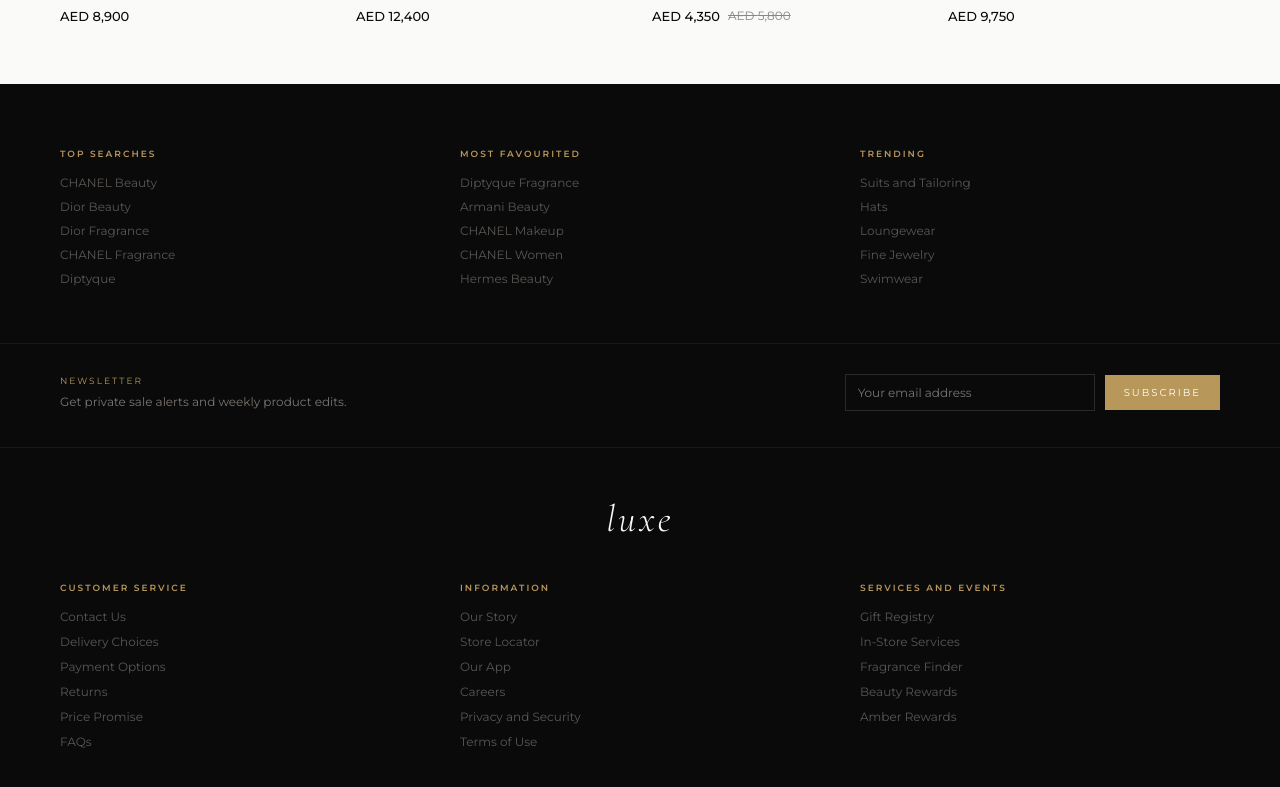
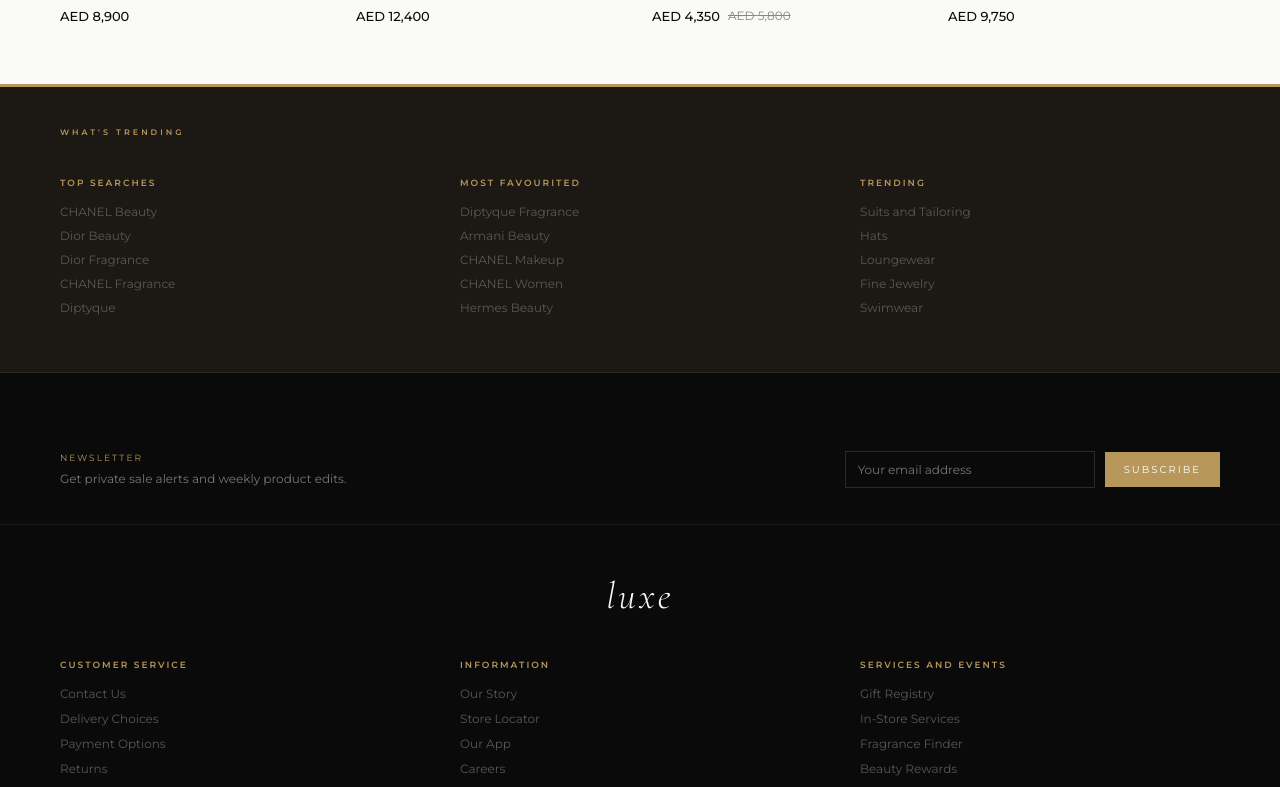
Before and after one commit to PaulAndre0809/luxe-responsive-website, a React (Vite) app: page /product/1 in a window 1280 px wide. Shown: the part 1685-2472 px from the top of the page. Built offline with nearby package versions, Linux system fonts and the light colour scheme.

Commit message:
Distinguish trending section from footer; scroll to top on product detail

```diff
--- a/src/components/Footer.tsx
+++ b/src/components/Footer.tsx
@@ -86,10 +86,14 @@
   }
 
   return (
-    <footer style={{ background: '#0a0a0a', color: '#fafaf8', paddingTop: '64px' }}>
+    <footer style={{ color: '#fafaf8' }}>
 
-      {/* Top trending */}
-      <div style={{ padding: '0 60px 48px', borderBottom: '1px solid #1a1a1a', display: 'grid', gridTemplateColumns: 'repeat(3,1fr)', gap: '40px' }}>
+      {/* Top trending — distinct warm charcoal section */}
+      <div style={{ background: '#1c1915', borderTop: '3px solid #b8975a', paddingTop: '40px' }}>
+        <div style={{ padding: '0 60px 12px' }}>
+          <p style={{ fontFamily: 'Montserrat, sans-serif', fontSize: '8px', fontWeight: 600, letterSpacing: '3px', textTransform: 'uppercase', color: '#b8975a', marginBottom: '28px' }}>What's Trending</p>
+        </div>
+        <div style={{ padding: '0 60px 48px', borderBottom: '1px solid #2e2a25', display: 'grid', gridTemplateColumns: 'repeat(3,1fr)', gap: '40px' }}>
         {trendingColumns.map(col => (
           <div key={col.title}>
             <p style={{ fontFamily: 'Montserrat, sans-serif', fontSize: '9px', fontWeight: 600, letterSpacing: '2px', textTransform: 'uppercase', color: '#b8975a', marginBottom: '16px' }}>{col.title}</p>
@@ -101,7 +105,11 @@
             ))}
           </div>
         ))}
+        </div>
       </div>
+
+      {/* Main footer — pure black */}
+      <div style={{ background: '#0a0a0a', paddingTop: '48px' }}>
 
       {/* Newsletter */}
       <div style={{ borderBottom: '1px solid #1a1a1a', padding: '30px 60px 36px', display: 'flex', justifyContent: 'space-between', alignItems: 'center', gap: '20px', flexWrap: 'wrap' }}>
@@ -167,6 +175,8 @@
           ))}
         </div>
       </div>
+
+      </div>
     </footer>
   )
 }
--- a/src/pages/ProductDetail.tsx
+++ b/src/pages/ProductDetail.tsx
@@ -17,6 +17,10 @@
   const [wishlisted, setWishlisted] = useState(false)
   const [sizeError, setSizeError] = useState(false)
   const [isMobile, setIsMobile] = useState(window.innerWidth < 768)
+
+  useEffect(() => {
+    window.scrollTo({ top: 0, behavior: 'instant' })
+  }, [id])
 
   useEffect(() => {
     const onResize = () => setIsMobile(window.innerWidth < 768)
```
